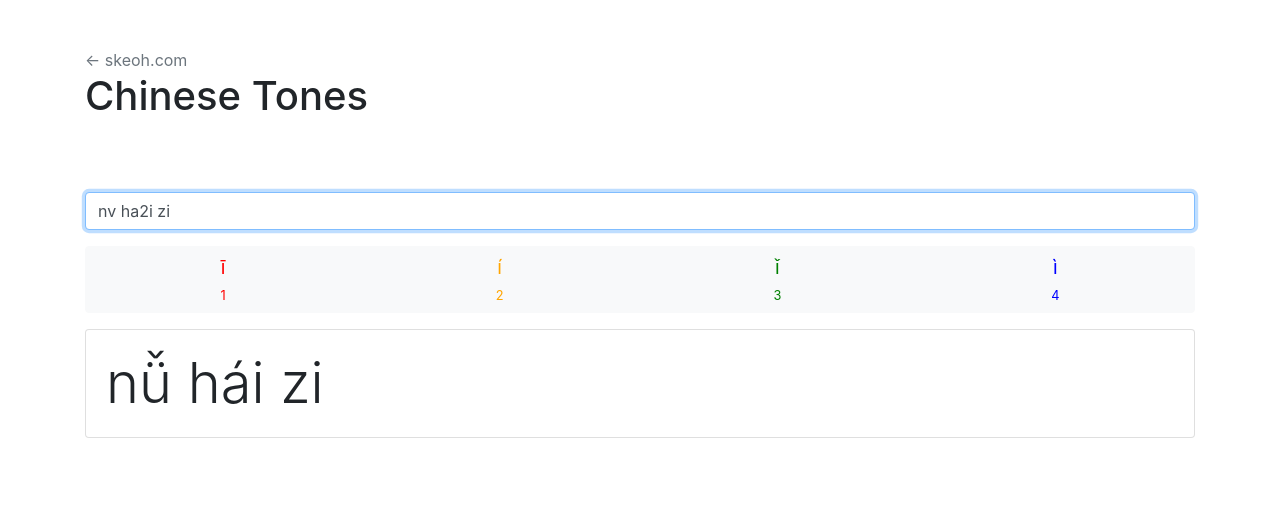
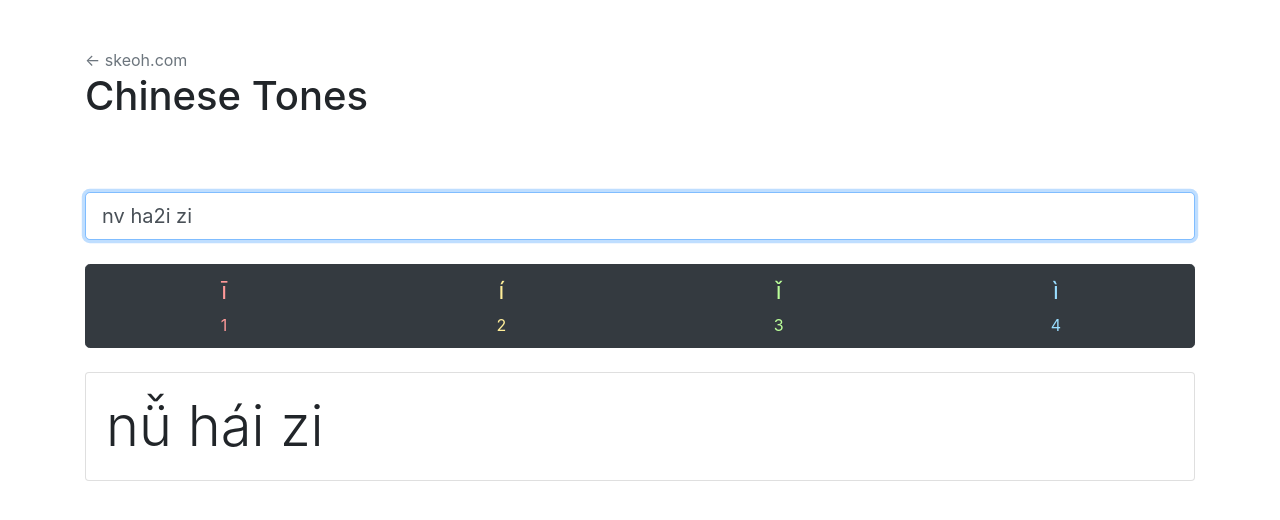
Before and after one commit to j-/chinese-tones, a React (Create React App) app: page / in a window 1280 px wide. Shown: the top 520 px of the page. Built offline with nearby package versions, Linux system fonts and the light colour scheme.

Commit message:
Add second version

```diff
--- a/src/components/App.tsx
+++ b/src/components/App.tsx
@@ -2,10 +2,10 @@ import * as React from 'react';
 import Convert from './Convert';
 
 const App: React.FC = () => (
-  <div className="App container mt-5 mb-5">
+  <div className="App container my-5">
     <a href="https://skeoh.com/" className="text-secondary">&larr; skeoh.com</a>
     <h1>Chinese Tones</h1>
-    <section className="mt-5 mb-5">
+    <section className="my-5">
       <Convert />
     </section>
   </div>
--- a/src/components/Convert.tsx
+++ b/src/components/Convert.tsx
@@ -1,68 +1,64 @@
 import * as React from 'react';
-import { convert, getVowelAt } from '../convert';
-import SelectionInput from './SelectionInput';
-import { ToneButtons } from './ToneButton';
+import { getVowelAt } from '../convert';
+import ToneButtons from './ToneButtons';
+import Output from './Output';
 
 export const DEFAULT_VALUE = 'nv ha2i zi';
+export const IS_TOP_LEVEL = window.self === window.top;
 
 const Convert: React.FC = () => {
   // Refs
-  const inputRef = React.useRef<HTMLInputElement | null>(null);
+  const inputRef = React.useRef<HTMLInputElement>(null);
   // State
   const [inputValue, setInputValue] = React.useState(DEFAULT_VALUE);
-  const [selectionStart, setSelectionStart] = React.useState(DEFAULT_VALUE.length);
-  const [selectionEnd, setSelectionEnd] = React.useState(DEFAULT_VALUE.length);
+  const [currentVowel, setCurrentVowel] = React.useState<string | null>(null);
   // Handlers
-  const handleChangeInput: React.ChangeEventHandler<HTMLInputElement> = (e) => {
+  const handleChangeInput = React.useCallback<React.ChangeEventHandler<HTMLInputElement>>((e) => {
     setInputValue(e.currentTarget.value);
-  };
-  const handleClickButton: React.MouseEventHandler<HTMLButtonElement> = (e) => {
+  }, []);
+  const handleClickButton = React.useCallback<React.MouseEventHandler<HTMLButtonElement>>((e) => {
     e.preventDefault();
     const currentInput = inputRef.current;
     if (!currentInput) return;
-    setInputValue(
-      // Everything before the cursor
-      inputValue.slice(0, selectionStart || 0) +
-      // The number corresponding to the clicked button
-      e.currentTarget.value +
-      // Everything after the cursor
-      inputValue.slice(selectionEnd || 0)
+    currentInput.focus();
+    document.execCommand('insertText', false, e.currentTarget.value);
+  }, []);
+  const handleSelectInput = React.useCallback<React.ReactEventHandler<HTMLInputElement>>((e) => {
+    const currentInput = inputRef.current;
+    if (!currentInput) return;
+    setCurrentVowel(
+      getVowelAt(
+        currentInput.value,
+        currentInput.selectionStart === null ?
+          currentInput.value.length :
+          currentInput.selectionStart - 1
+      )
     );
-    const cursorPosition = (selectionStart || 0) + 1;
-    setSelectionStart(cursorPosition);
-    setSelectionEnd(cursorPosition);
-    currentInput.focus();
-  };
-  // Change the tone buttons to match the vowel at the cursor position
-  const currentVowel = getVowelAt(inputValue, selectionStart - 1);
-  // Add diacritics to input value
-  const output = convert(inputValue);
+  }, []);
   return (
     <div className="Convert">
-      <div className="Convert-input-group form-group">
+      <div className="form-group my-4">
         <label htmlFor="Convert-input" className="sr-only">Pinyin</label><br />
-        <SelectionInput
+        <input
           ref={inputRef}
           id="Convert-input"
-          className="form-control"
+          className="form-control form-control-lg"
           type="text"
           placeholder="Enter pinyin"
           value={inputValue}
           onChange={handleChangeInput}
-          autoFocus={true}
-          selectionStart={selectionStart}
-          setSelectionStart={setSelectionStart}
-          selectionEnd={selectionEnd}
-          setSelectionEnd={setSelectionEnd}
+          onSelect={handleSelectInput}
+          autoFocus={IS_TOP_LEVEL}
         />
       </div>
-      <div className="btn-group d-flex mt-3 mb-3" role="group" aria-label="Tone buttons">
-        <ToneButtons currentVowel={currentVowel} onClick={handleClickButton} />
+      <div className="my-4">
+        <ToneButtons
+          onClickButton={handleClickButton}
+          currentVowel={currentVowel}
+        />
       </div>
-      <div className="Convert-output-group card card-body">
-        <output className="display-4">
-          {output || <>&zwj;</>}
-        </output>
+      <div className="my-4">
+        <Output value={inputValue} />
       </div>
     </div>
   );
--- /dev/null
+++ b/src/components/Output.tsx
@@ -0,0 +1,16 @@
+import * as React from 'react';
+import { convert } from '../convert';
+
+export interface Props {
+  value: string;
+}
+
+const Output: React.FC<Props> = ({ value }) => (
+  <div className="card card-body">
+    <output className="display-4">
+      {convert(value) || <>&zwj;</>}
+    </output>
+  </div>
+);
+
+export default Output;
--- a/src/components/SelectionInput.tsx
+++ /dev/null
@@ -1,42 +0,0 @@
-import * as React from 'react';
-
-export interface Props extends React.InputHTMLAttributes<HTMLInputElement> {
-  selectionStart: number;
-  setSelectionStart: React.Dispatch<React.SetStateAction<number>>;
-  selectionEnd: number;
-  setSelectionEnd: React.Dispatch<React.SetStateAction<number>>;
-}
-
-const SelectionInput = React.forwardRef<HTMLInputElement | null, Props>((props, forwardedRef) => {
-  const ref = forwardedRef as React.MutableRefObject<HTMLInputElement | null>;
-
-  const {
-    selectionStart,
-    setSelectionStart,
-    selectionEnd,
-    setSelectionEnd,
-    onSelect,
-    ...rest
-  } = props;
-
-  React.useEffect(() => {
-    const el = ref.current;
-    if (!el) return;
-    el.selectionStart = selectionStart;
-    el.selectionEnd = selectionEnd;
-  }, [ref, selectionStart, selectionEnd]);
-
-  const handleSelect: React.ReactEventHandler<HTMLInputElement> = (e) => {
-    const el = ref.current;
-    if (!el) return;
-    if (!el.selectionStart) return;
-    if (!el.selectionEnd) return;
-    setSelectionStart(el.selectionStart);
-    setSelectionEnd(el.selectionEnd);
-    if (onSelect) onSelect(e);
-  };
-
-  return <input ref={ref} onSelect={handleSelect} {...rest} />;
-});
-
-export default SelectionInput;
--- a/src/components/ToneButton.tsx
+++ /dev/null
@@ -1,47 +0,0 @@
-import * as React from 'react';
-import { ACUTE, CARON, GRAVE, MACRON } from '../convert';
-
-export const DOTTED_CIRCLE = '\u25cc';
-
-export interface Props extends React.ButtonHTMLAttributes<HTMLButtonElement> {
-  currentVowel?: string | null;
-}
-
-const ToneButton: React.FC<Props> = (props) => (
-  <button type="button" className="btn btn-light" {...props} />
-);
-
-export default ToneButton;
-
-export const ToneButton1: React.FC<Props> = ({ currentVowel, ...props }) => (
-  <ToneButton value={1} style={{ color: 'red' }} {...props}>
-    <big>{(currentVowel || DOTTED_CIRCLE) + MACRON}</big><br /><small>1</small>
-  </ToneButton>
-);
-
-export const ToneButton2: React.FC<Props> = ({ currentVowel, ...props }) => (
-  <ToneButton value={2} style={{ color: 'orange' }} {...props}>
-    <big>{(currentVowel || DOTTED_CIRCLE) + ACUTE}</big><br /><small>2</small>
-  </ToneButton>
-);
-
-export const ToneButton3: React.FC<Props> = ({ currentVowel, ...props }) => (
-  <ToneButton value={3} style={{ color: 'green' }} {...props}>
-    <big>{(currentVowel || DOTTED_CIRCLE) + CARON}</big><br /><small>3</small>
-  </ToneButton>
-);
-
-export const ToneButton4: React.FC<Props> = ({ currentVowel, ...props }) => (
-  <ToneButton value={4} style={{ color: 'blue' }} {...props}>
-    <big>{(currentVowel || DOTTED_CIRCLE) + GRAVE}</big><br /><small>4</small>
-  </ToneButton>
-);
-
-export const ToneButtons: React.FC<Props> = (props) => (
-  <>
-    <ToneButton1 {...props} />
-    <ToneButton2 {...props} />
-    <ToneButton3 {...props} />
-    <ToneButton4 {...props} />
-  </>
-);
--- /dev/null
+++ b/src/components/ToneButtons.css
@@ -0,0 +1,4 @@
+.ToneButtons big {
+  width: 1em;
+  display: inline-block;
+}
--- /dev/null
+++ b/src/components/ToneButtons.tsx
@@ -0,0 +1,59 @@
+import * as React from 'react';
+import { ACUTE, CARON, GRAVE, MACRON } from '../convert';
+import './ToneButtons.css';
+
+export const DOTTED_CIRCLE = '\u25cc';
+
+export interface Props {
+  onClickButton: React.MouseEventHandler;
+  currentVowel: string | null;
+}
+
+const ToneButtons: React.FC<Props> = ({ onClickButton: handleClickButton, currentVowel }) => {
+  return (
+    <div className="ToneButtons btn-group d-flex" role="group" aria-label="Tone buttons">
+      <button
+        type="button"
+        className="btn btn-dark btn-lg"
+        onClick={handleClickButton}
+        style={{ color: 'hsl(0, 100%, 80%)' }}
+        value={1}
+      >
+        <big>{(currentVowel || DOTTED_CIRCLE) + MACRON}</big><br />
+        <small>1</small>
+      </button>
+      <button
+        type="button"
+        className="btn btn-dark btn-lg"
+        onClick={handleClickButton}
+        style={{ color: 'hsl(50, 100%, 80%)' }}
+        value={2}
+      >
+        <big>{(currentVowel || DOTTED_CIRCLE) + ACUTE}</big><br />
+        <small>2</small>
+      </button>
+      <button
+        type="button"
+        className="btn btn-dark btn-lg"
+        onClick={handleClickButton}
+        style={{ color: 'hsl(100, 100%, 80%)' }}
+        value={3}
+      >
+        <big>{(currentVowel || DOTTED_CIRCLE) + CARON}</big><br />
+        <small>3</small>
+      </button>
+      <button
+        type="button"
+        className="btn btn-dark btn-lg"
+        onClick={handleClickButton}
+        style={{ color: 'hsl(200, 100%, 80%)' }}
+        value={4}
+      >
+        <big>{(currentVowel || DOTTED_CIRCLE) + GRAVE}</big><br />
+        <small>4</small>
+      </button>
+    </div>
+  );
+};
+
+export default ToneButtons;
--- a/src/convert.ts
+++ b/src/convert.ts
@@ -9,24 +9,15 @@ export const GRAVE = '\u0300';
 /** E.g. Nü */
 export const UMLAUT = '\u0308';
 
-export const toneToChar = (tone: number) => {
-  switch (tone) {
-    case 1: return MACRON;
-    case 2: return ACUTE;
-    case 3: return CARON;
-    case 4: return GRAVE;
-  }
-  throw new Error('Expected a number from 1 to 4');
-};
-
-export const convert = (input: string) => {
-  const output = input
-    .replace(/([aeiou])([1-4])/ig, (_, vowel, tone) => (
-      vowel + toneToChar(Number(tone))
-    ))
-    .replace(/v/g, 'u' + UMLAUT + CARON);
-  return output;
-};
+export const convert = (input: string) => (
+  input
+    .replace(/([aeiou])1/ig, '$1\u0304')
+    .replace(/([aeiou])2/ig, '$1\u0301')
+    .replace(/([aeiou])3/ig, '$1\u030c')
+    .replace(/([aeiou])4/ig, '$1\u0300')
+    .replace(/v/g, 'u\u0308\u030c')
+    .replace(/V/g, 'U\u0308\u030c')
+);
 
 export const VOWELS = Object.freeze(new Set(['a', 'e', 'i', 'o', 'u']));
 
```
